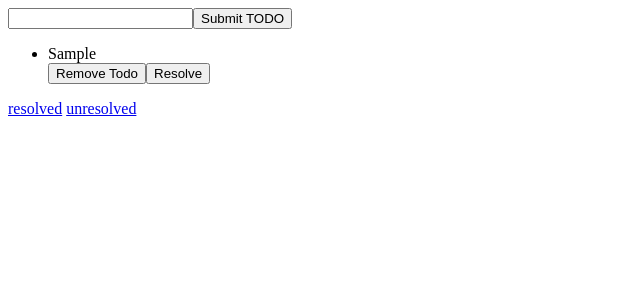
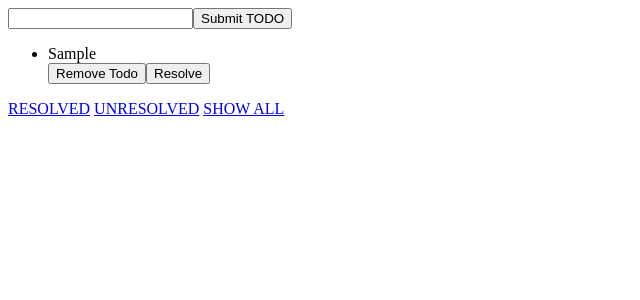
Before and after one commit to narekhovhannisyan/TODO-list-with-redux, a React app: page / in a window 1280 px wide. Both pictures are taken after typing "Sample" into the empty fields and a click on the button "Submit TODO". Shown: the top 300 px of the page, without its empty margins (0-640 px from the left). Built offline with nearby package versions, Linux system fonts and the light colour scheme.

Commit message:
src: in form.js file add show all filterlink

```diff
--- a/src/components/form.js
+++ b/src/components/form.js
@@ -7,14 +7,22 @@ import {
   removeTodo,
   markAsResolved,
   showResolved,
-  showUnResolved
+  showUnResolved,
+  showAll
 } from "../redux/actions";
 
 import { Button } from "./buttons";
 
 const actionCreators = dispatch =>
   bindActionCreators(
-    { addTodo, removeTodo, markAsResolved, showResolved, showUnResolved },
+    {
+      addTodo,
+      removeTodo,
+      markAsResolved,
+      showResolved,
+      showUnResolved,
+      showAll
+    },
     dispatch
   );
 
@@ -38,6 +46,8 @@ class Form extends Component {
 
       case "UNRESOLVED":
         return todos.filter(todo => todo.completed === false);
+      case "SHOW=ALL":
+        return todos;
       default:
         return todos;
     }
@@ -86,7 +96,7 @@ class Form extends Component {
           }}
           onClick={() => this.props.showResolved()}
         >
-          resolved
+          RESOLVED
         </a>{" "}
         <a
           href="#"
@@ -95,7 +105,16 @@ class Form extends Component {
           }}
           onClick={() => this.props.showUnResolved()}
         >
-          unresolved
+          UNRESOLVED
+        </a>{" "}
+        <a
+          href="#"
+          style={{
+            visibility: this.props.todos.length === 0 ? "hidden" : "visible"
+          }}
+          onClick={() => this.props.showAll()}
+        >
+          SHOW ALL
         </a>
       </div>
     );
```
